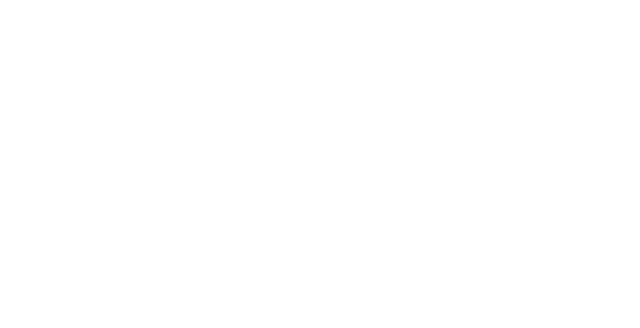
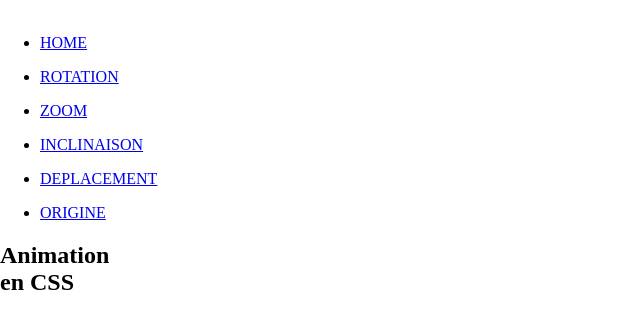
Before and after one commit to Dalyn1040/projet-animation, a plain HTML site: page index.html in a window 1280 px wide. Shown: the whole page, without its empty margins (0-640 px from the left). Drawn offline with Linux system fonts and the light colour scheme; files that its build step writes are made by us from their sources.

Commit message:
premier commit

```diff
--- a/index.html
+++ b/index.html
@@ -7,6 +7,47 @@
     <link rel="stylesheet" href="style.css">
 </head>
 <body>
+ <header>
+    <div> <img src="logo(2).svg" alt=""></div>
+    <nav>
+        <ul>
+            <li>
+                <a href="#"> HOME</a>
+                <span><p> </p></span>
+            </li>
+            <li>
+                <a href="#"> ROTATION </a>
+                <span><p> </p></span>
+            </li>
+            <li>
+                <a href="#"> ZOOM </a>
+                <span><p> </p></span>
+            </li>
+            <li>
+                <a href="#"> INCLINAISON </a>
+                <span><p> </p></span>
+            </li>
+            <li>
+                <a href="#"> DEPLACEMENT  </a>
+                <span><p> </p></span>
+            </li>
+            <li>
+                <a href="#"> ORIGINE </a>
+                <span><p> </p></span>
+            </li>
+        </ul>
+    </nav>
 
+
+ </header>
+ <main>
+    <section>
+        <h1>
+            Animation <br/>
+            en CSS
+        </h1>
+    </section>
+
+ </main>
 </body>
 </html>
```
